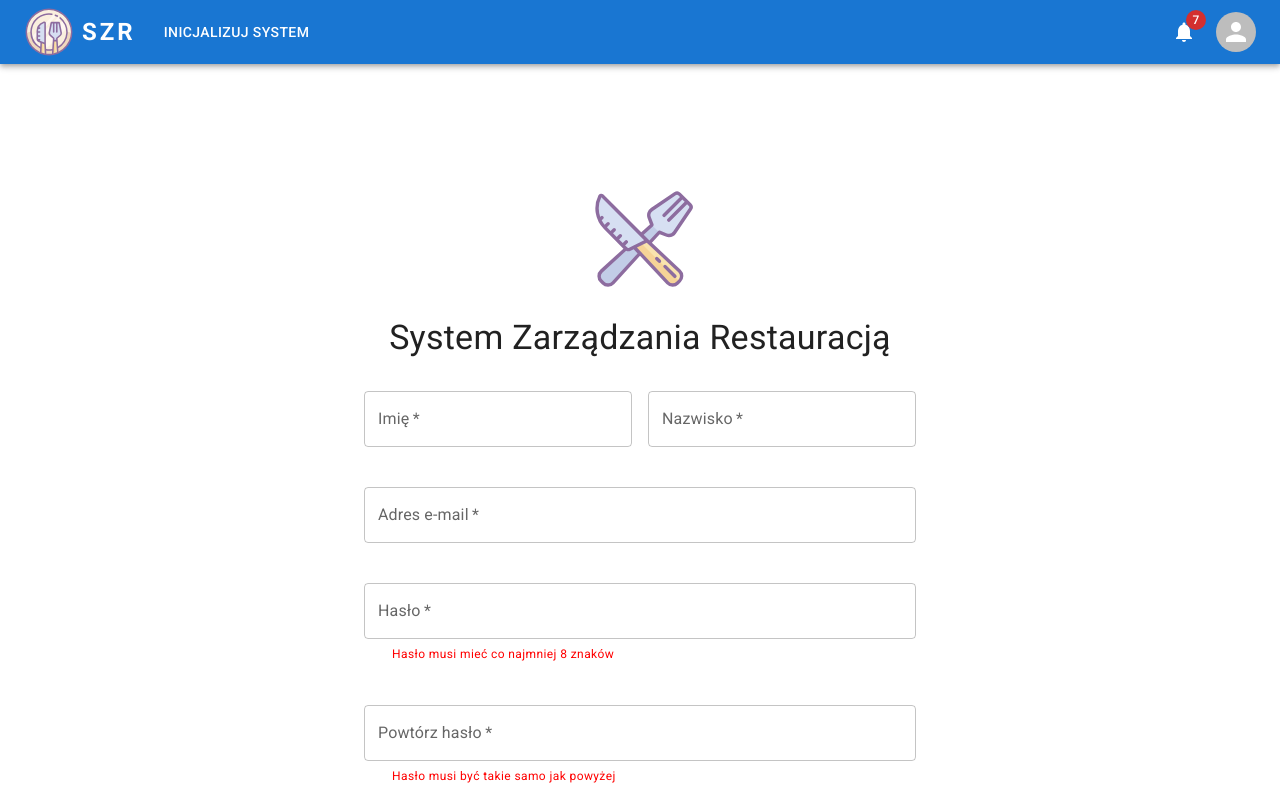
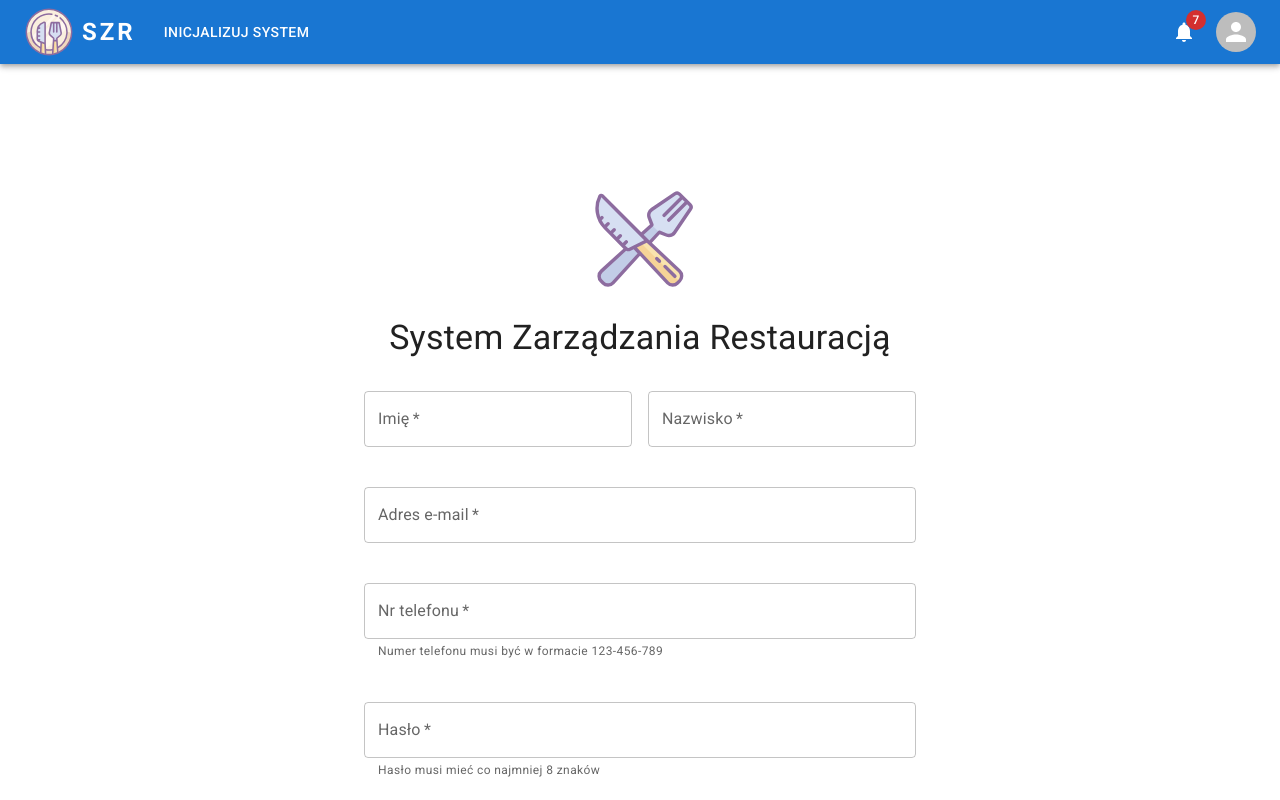
Before and after one commit to JakubWieclaw/restaurant_management_webpage, a React (Vite) app: page /auth in a window 1280 px wide. Both pictures are taken after a click on the link "Nie masz konta? Zarejestruj się". Shown: the top 800 px of the page. Built offline with nearby package versions, Linux system fonts and the light colour scheme.

Commit message:
#3 login and register functionality

```diff
--- a/src/components/LoginRegister/Register.tsx
+++ b/src/components/LoginRegister/Register.tsx
@@ -1,30 +1,21 @@
 import {
   Button,
-  FormHelperText,
   Grid,
   Link,
   TextField,
   Typography,
   Divider,
 } from "@mui/material";
-import { styled } from "@mui/system";
 
-import { useContext } from "react";
+import { useContext, useState } from "react";
 
 import { authContext, LoginRegisterState } from "../../pages/LoginRegister";
+import { PhoneNumber } from "../inputs/PhoneNumber";
 
 export const Register = () => {
   const ctx = useContext(authContext);
+  const [phoneNumberError, setPhoneNumberError] = useState<string>("");
 
-  const CustomHelperTextLength = styled(FormHelperText)({
-    color: ctx.password.length < 8 ? "red" : "green",
-  });
-  const CustomHelperTextRepeat = styled(FormHelperText)({
-    color:
-      ctx.password.length < 8 || ctx.password !== ctx.passwordRepeat
-        ? "red"
-        : "green",
-  });
   return (
     <>
       <Grid item xs={6}>
@@ -60,6 +51,15 @@ export const Register = () => {
         />
       </Grid>
       <Grid item xs={12}>
+        <PhoneNumber
+          setValue={ctx.setPhoneNumber}
+          getValue={ctx.phoneNumber}
+          setError={setPhoneNumberError}
+          getError={phoneNumberError}
+          helperText={"Numer telefonu musi być w formacie 123-456-789"}
+        />
+      </Grid>
+      <Grid item xs={12}>
         <TextField
           margin="normal"
           required
@@ -69,11 +69,8 @@ export const Register = () => {
           fullWidth
           value={ctx.password}
           onChange={(e) => ctx.setPassword(e.target.value)}
-          helperText={
-            <CustomHelperTextLength>
-              Hasło musi mieć co najmniej 8 znaków
-            </CustomHelperTextLength>
-          }
+          error={ctx.password.length < 8 && ctx.password.length > 0}
+          helperText={"Hasło musi mieć co najmniej 8 znaków"}
           inputProps={{
             minLength: 8,
           }}
@@ -89,11 +86,11 @@ export const Register = () => {
           fullWidth
           value={ctx.passwordRepeat}
           onChange={(e) => ctx.setPasswordRepeat(e.target.value)}
-          helperText={
-            <CustomHelperTextRepeat>
-              Hasło musi być takie samo jak powyżej
-            </CustomHelperTextRepeat>
+          error={
+            (ctx.password.length < 8 || ctx.password !== ctx.passwordRepeat) &&
+            ctx.passwordRepeat.length > 0
           }
+          helperText={"Hasło musi być takie samo jak powyżej"}
         />
       </Grid>
       <Grid item xs={4}>
--- a/src/components/inputs/Interface.tsx
+++ b/src/components/inputs/Interface.tsx
@@ -3,4 +3,5 @@ export interface InputProps {
   setValue: (phoneNumber: string) => void;
   getError: string;
   setError: (error: string) => void;
+  helperText?: string;
 }
--- a/src/components/inputs/PhoneNumber.tsx
+++ b/src/components/inputs/PhoneNumber.tsx
@@ -8,6 +8,7 @@ export const PhoneNumber: React.FC<InputProps> = ({
   setValue,
   getError,
   setError,
+  helperText,
 }) => {
   return (
     <TextField
@@ -18,6 +19,12 @@ export const PhoneNumber: React.FC<InputProps> = ({
       type="tel"
       fullWidth
       value={getValue}
+      onKeyDown={(e) => {
+        if (e.key === "Backspace") {
+          e.preventDefault();
+          setValue(getValue.slice(0, -1));
+        }
+      }}
       onChange={(e) => {
         const value = e.target.value.replace(/\D/g, "").slice(0, 9);
         let formattedValue = "";
@@ -35,7 +42,7 @@ export const PhoneNumber: React.FC<InputProps> = ({
         }
       }}
       error={getError !== ""}
-      helperText={getError}
+      helperText={getError || helperText}
     />
   );
 };
--- a/src/pages/LoginRegister.tsx
+++ b/src/pages/LoginRegister.tsx
@@ -11,6 +11,7 @@ import { login } from "../utils/userSlice";
 import { Login } from "../components/LoginRegister/Login";
 import { Register } from "../components/LoginRegister/Register";
 import { ForgetPassword } from "../components/LoginRegister/ForgetPassword";
+import { validatePhoneNumber } from "../utils/validations";
 
 export enum LoginRegisterState {
   Login,
@@ -24,6 +25,7 @@ export const LoginRegister = () => {
   const [name, setName] = useState<string>("");
   const [surname, setSurname] = useState<string>("");
   const [email, setEmail] = useState<string>("");
+  const [phoneNumber, setPhoneNumber] = useState<string>("");
   const [password, setPassword] = useState<string>("");
   const [passwordRepeat, setPasswordRepeat] = useState<string>("");
 
@@ -34,18 +36,19 @@ export const LoginRegister = () => {
   const handleSubmit = async (e: React.FormEvent<HTMLFormElement>) => {
     e.preventDefault();
     setLoading(true);
+    let response;
 
     switch (loginRegisterState) {
       case LoginRegisterState.Login:
         try {
-          const response = await api.get(`/messages`, {
+          const response = await api.post(`/auth/login`, {
             params: {
               email: email,
               password: password,
             },
           });
+          console.log(response.data);
           if (response.status === 200) {
-            if (response.data == "Hello World!") {
             dispatch(login());
             toast.success("Zalogowano pomyślnie", {
               position: "bottom-center",
@@ -58,9 +61,17 @@ export const LoginRegister = () => {
               theme: "light",
               transition: Slide,
             });
-            } else {
-              console.log(response.data);
-            }
+            toast.error("Błąd logowania", {
+              position: "bottom-center",
+              autoClose: 5000,
+              hideProgressBar: false,
+              closeOnClick: true,
+              pauseOnHover: true,
+              draggable: true,
+              progress: undefined,
+              theme: "light",
+              transition: Slide,
+            });
           }
         } catch (error) {
           console.error(error);
@@ -69,10 +80,75 @@ export const LoginRegister = () => {
         }
         break;
       case LoginRegisterState.Register:
-        if (password === passwordRepeat) {
-          alert("Register");
+        if (password !== passwordRepeat) {
+          toast.error("Hasła nie są takie same", {
+            position: "bottom-center",
+            autoClose: 5000,
+            hideProgressBar: false,
+            closeOnClick: true,
+            pauseOnHover: true,
+            draggable: true,
+            progress: undefined,
+            theme: "light",
+            transition: Slide,
+          });
+          return;
+        }
+        if (!validatePhoneNumber(phoneNumber)) {
+          toast.error("Numer telefonu w niepoprawnym formacie", {
+            position: "bottom-center",
+            autoClose: 5000,
+            hideProgressBar: false,
+            closeOnClick: true,
+            pauseOnHover: true,
+            draggable: true,
+            progress: undefined,
+            theme: "light",
+            transition: Slide,
+          });
+          return;
+        }
+        try {
+          response = await api.post(`/auth/register`, {
+            email: email,
+            name: name,
+            surname: surname,
+            phone: phoneNumber,
+            password: password,
+          });
+          if (response.status === 200) {
+            toast.success("Zarejestrowano pomyślnie", {
+              position: "bottom-center",
+              autoClose: 5000,
+              hideProgressBar: false,
+              closeOnClick: true,
+              pauseOnHover: true,
+              draggable: true,
+              progress: undefined,
+              theme: "light",
+              transition: Slide,
+            });
+            setLoginRegisterState(LoginRegisterState.Login);
+          } else {
+            toast.error("Błąd rejestracji", {
+              position: "bottom-center",
+              autoClose: 5000,
+              hideProgressBar: false,
+              closeOnClick: true,
+              pauseOnHover: true,
+              draggable: true,
+              progress: undefined,
+              theme: "light",
+              transition: Slide,
+            });
+          }
+        } catch (error) {
+          console.error(error);
+        } finally {
+          setLoading(false);
+        }
+
         setPassword("");
-        }
         break;
       case LoginRegisterState.ForgetPassword:
         console.log("ForgetPassword");
@@ -126,6 +202,8 @@ export const LoginRegister = () => {
               () => ({
                 email,
                 setEmail,
+                phoneNumber,
+                setPhoneNumber,
                 password,
                 setPassword,
                 passwordRepeat,
@@ -140,6 +218,8 @@ export const LoginRegister = () => {
               [
                 email,
                 setEmail,
+                phoneNumber,
+                setPhoneNumber,
                 password,
                 setPassword,
                 passwordRepeat,
```
Lines whose indentation alone changed are shown as unchanged.
